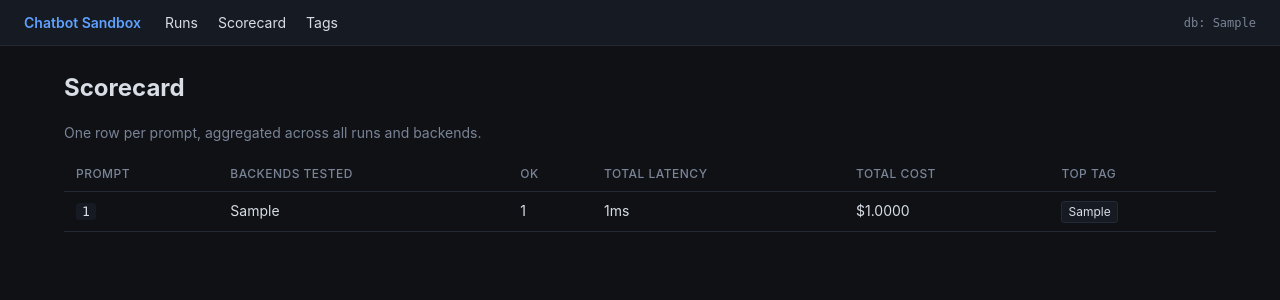
After one commit to taoofstefan/chatbot-sandbox, a Python web app: template src/chatbot_sandbox/dashboard/templates/scorecard.html in a window 1280 px wide. The commit adds this page. Shown: the top 300 px of the page. Run offline with Jinja, Linux system fonts and the light colour scheme; the template is opened without the code that fills it: most values are stand-ins (such as "Sample title", 1, 10 or a date in 2020); some libraries are stand-ins or nearby versions.

Commit message:
add /scorecard page aggregating results per prompt
Aggregates across all runs: per-prompt backends_tested, ok_count,
total_latency_ms, total_cost, and top_tag (most frequent tag for
that prompt's results).

- dashboard.py: new GET /scorecard route with single SQL aggregate
- templates/scorecard.html: per-prompt table, empty-state message
- base.html: nav link to /scorecard
- test_dashboard.py: 2 new tests (empty state, populated aggregation
  with tag + multi-prompt cost/latency rollup)

```diff
--- a/src/chatbot_sandbox/dashboard/templates/base.html
+++ b/src/chatbot_sandbox/dashboard/templates/base.html
@@ -12,6 +12,7 @@
     <a href="/" class="brand">Chatbot Sandbox</a>
     <nav>
       <a href="/">Runs</a>
+      <a href="/scorecard">Scorecard</a>
       <a href="/tags">Tags</a>
     </nav>
     <span class="dbpath" title="{{ db_path }}">db: {{ db_path }}</span>
--- /dev/null
+++ b/src/chatbot_sandbox/dashboard/templates/scorecard.html
@@ -0,0 +1,35 @@
+{% extends "base.html" %}
+{% block title %}Scorecard · Chatbot Sandbox{% endblock %}
+{% block content %}
+<h1>Scorecard</h1>
+<p class="muted">One row per prompt, aggregated across all runs and backends.</p>
+
+{% if rows %}
+<table class="table scorecard">
+  <thead>
+    <tr>
+      <th>Prompt</th>
+      <th>Backends tested</th>
+      <th>OK</th>
+      <th>Total latency</th>
+      <th>Total cost</th>
+      <th>Top tag</th>
+    </tr>
+  </thead>
+  <tbody>
+    {% for row in rows %}
+    <tr>
+      <td><code>{{ row.prompt_id }}</code></td>
+      <td>{{ row.backends_tested }}</td>
+      <td>{{ row.ok_count }}</td>
+      <td>{{ row.total_latency_ms }}ms</td>
+      <td>${{ "%.4f"|format(row.total_cost) }}</td>
+      <td>{% if row.top_tag %}<span class="tag">{{ row.top_tag }}</span>{% else %}—{% endif %}</td>
+    </tr>
+    {% endfor %}
+  </tbody>
+</table>
+{% else %}
+<p class="muted">No results yet. Run a benchmark to populate the scorecard.</p>
+{% endif %}
+{% endblock %}
```
Also changed, not shown: src/chatbot_sandbox/dashboard.py (+33 -0 lines), tests/test_dashboard.py (+58 -0 lines).
